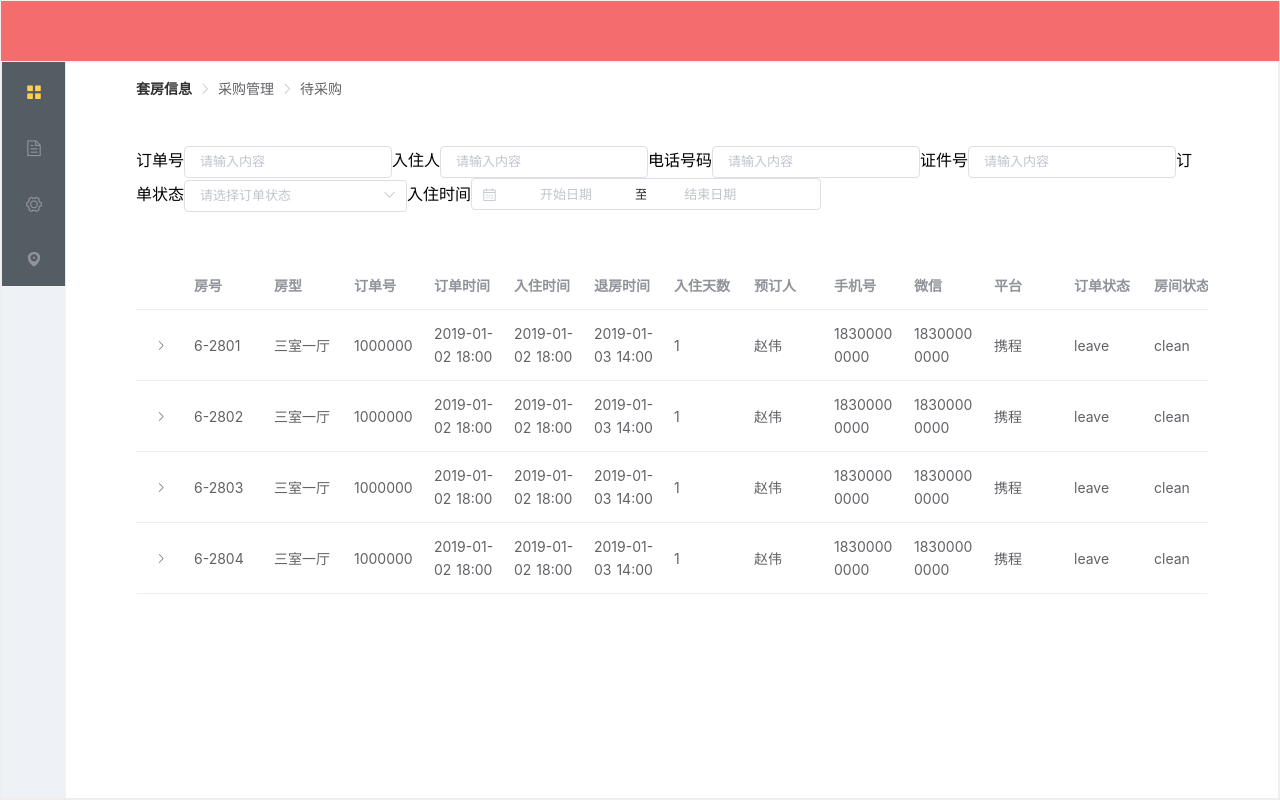
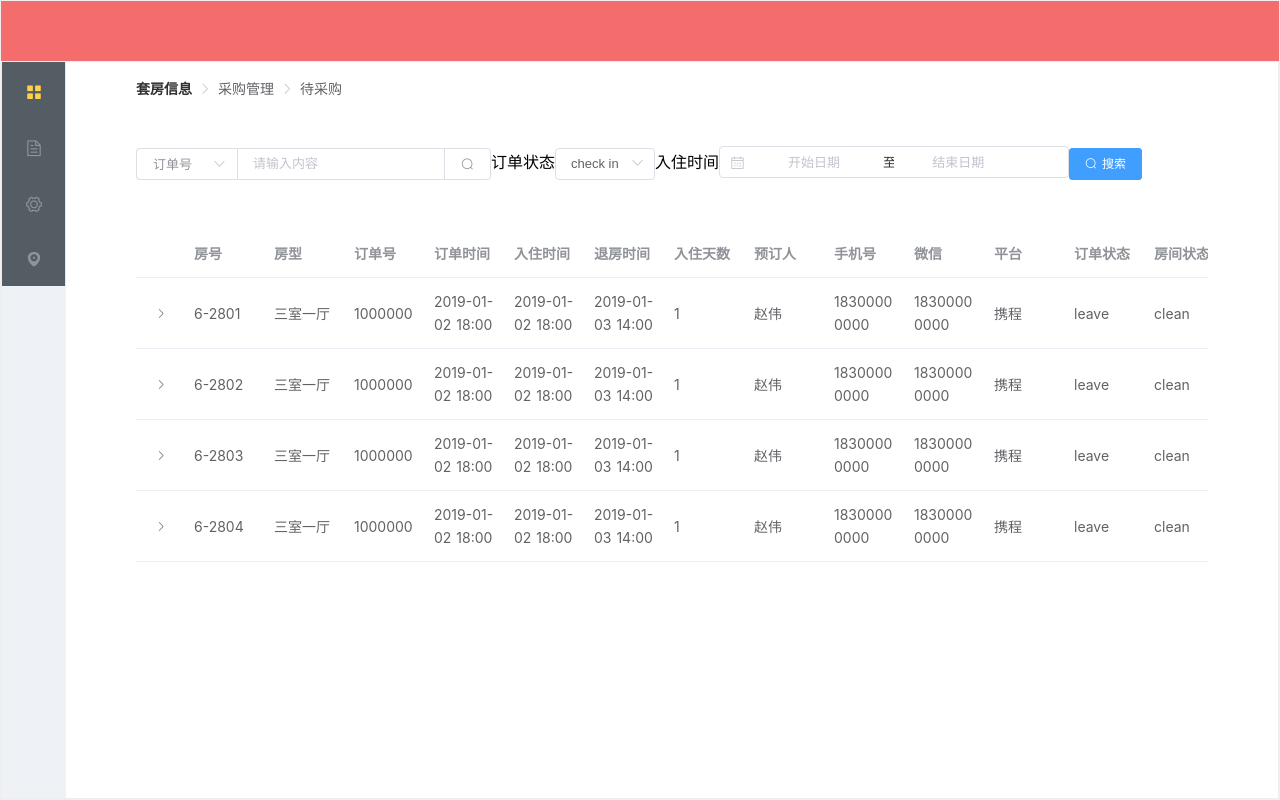
Before and after one commit to wutingting1993/doudou-web, a Nuxt app: page /order in a window 1280 px wide. Built offline with nearby package versions, Linux system fonts and the light colour scheme.

Commit message:
add Search.vue

```diff
--- /dev/null
+++ b/components/Search.vue
@@ -0,0 +1,95 @@
+<template>
+  <el-row class="demo-autocomplete">
+    <el-autocomplete
+      class="inline-input"
+      size="small"
+      :fetch-suggestions="querySearch"
+      placeholder="请输入内容"
+      @select="handleSelect">
+      <el-select v-model="form.name" slot="prepend" placeholder="请选择订单状态" size="small" value="1">
+        <el-option v-model="form.name" label="订单号" value="1"/>
+        <el-option label="入住人" value="2"/>
+        <el-option label="电话号码" value="3"/>
+        <el-option label="证件号" value="4"/>
+        <el-option label="入住人" value="5"/>
+      </el-select>
+      <el-button slot="append" icon="el-icon-search" size="small"/>
+    </el-autocomplete>
+
+    <span class="demonstration">订单状态</span>
+    <el-select placeholder="请选择订单状态" size="small" value="1">
+      <el-option label="check in" value="1"/>
+      <el-option label="check out" value="2"/>
+    </el-select>
+
+    <span class="demonstration">入住时间</span>
+    <el-date-picker
+      size="small"
+      type="daterange"
+      unlink-panels
+      range-separator="至"
+      start-placeholder="开始日期"
+      end-placeholder="结束日期"
+      :picker-options="pickerOptions"
+      clearable
+      :default-time="['00:00:00', '23:59:59']">
+    </el-date-picker>
+    <el-button type="primary" icon="el-icon-search" size="small">搜索</el-button>
+  </el-row>
+</template>
+<script>
+  import commonMixin from '../mixins/common';
+
+  var indexAutoComplate = require('../mock/indexAutoComplate.json');
+
+  export default {
+    mixins: [commonMixin],
+    data() {
+      return {
+        searchValues: [],
+        form: {
+          name: null
+        }
+      }
+    }
+    ,
+    mounted() {
+      this.searchValues = indexAutoComplate;
+    },
+    methods: {
+      querySearch(queryString, cb) {
+        var restaurants = this.searchValues;
+        var results = queryString ? restaurants.filter(this.createFilter(queryString)) : restaurants;
+        // 调用 callback 返回建议列表的数据
+        cb(results);
+      }
+    }
+  }
+</script>
+
+<style>
+  @import "../assets/css/default.css";
+
+  .el-input-group__append, .el-input-group__prepend {
+    background-color: #ffffff;
+  }
+
+  .el-input--suffix {
+    width: 100px;
+  }
+
+  .demo-table-expand {
+    font-size: 0;
+  }
+
+  .demo-table-expand label {
+    width: 90px;
+    color: #99a9bf;
+  }
+
+  .demo-table-expand .el-form-item {
+    margin-right: 0;
+    margin-bottom: 0;
+    width: 50%;
+  }
+</style>
--- a/pages/order.vue
+++ b/pages/order.vue
@@ -2,64 +2,7 @@
   <div>
     <div class="container">
       <div class="block" style="padding-bottom: 50px">
-        <el-row class="demo-autocomplete">
-          <span class="demonstration">订单号</span>
-          <el-autocomplete
-            class="inline-input"
-            size="small"
-            :fetch-suggestions="querySearch"
-            placeholder="请输入内容"
-            @select="handleSelect">
-          </el-autocomplete>
-
-          <span class="demonstration">入住人</span>
-          <el-autocomplete
-            class="inline-input"
-            size="small"
-            :fetch-suggestions="querySearch"
-            placeholder="请输入内容"
-            @select="handleSelect">
-          </el-autocomplete>
-
-          <span class="demonstration">电话号码</span>
-          <el-autocomplete
-            class="inline-input"
-            size="small"
-            :fetch-suggestions="querySearch"
-            placeholder="请输入内容"
-            @select="handleSelect">
-          </el-autocomplete>
-
-          <span class="demonstration">证件号</span>
-          <el-autocomplete
-            class="inline-input"
-            size="small"
-            :fetch-suggestions="querySearch"
-            placeholder="请输入内容"
-            @select="handleSelect">
-          </el-autocomplete>
-
-          <span class="demonstration">订单状态</span>
-          <el-select placeholder="请选择订单状态" size="small">
-            <el-option label="check in" value="1"></el-option>
-            <el-option label="check out" value="2"></el-option>
-          </el-select>
-
-          <span class="demonstration">入住时间</span>
-          <el-date-picker
-            size="small"
-            type="daterange"
-            unlink-panels
-            range-separator="至"
-            start-placeholder="开始日期"
-            end-placeholder="结束日期"
-            :picker-options="pickerOptions"
-            clearable
-            :default-time="['00:00:00', '23:59:59']">
-          </el-date-picker>
-
-        </el-row>
-
+        <search/>
       </div>
       <el-table
         :data="tableData"
@@ -90,6 +33,7 @@
 <script>
 
   import commonMixin from '../mixins/common';
+  import Search from '../components/Search';
 
   var rowData = require('../mock/getOrderList.json');
   var allFields = require('../mock/orderTableHeaders.json');
@@ -98,12 +42,16 @@
 
   export default {
     mixins: [commonMixin],
+    components: {Search},
     data() {
       return {
         searchValues: [],
         tableData: [],
         showColumns: [],
-        allColumns: []
+        allColumns: [],
+        form: {
+          name: null
+        }
       }
     }
     ,
@@ -126,19 +74,4 @@
 
 <style>
   @import "../assets/css/default.css";
-
-  .demo-table-expand {
-    font-size: 0;
-  }
-
-  .demo-table-expand label {
-    width: 90px;
-    color: #99a9bf;
-  }
-
-  .demo-table-expand .el-form-item {
-    margin-right: 0;
-    margin-bottom: 0;
-    width: 50%;
-  }
 </style>
```
